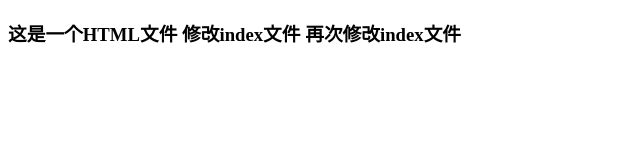
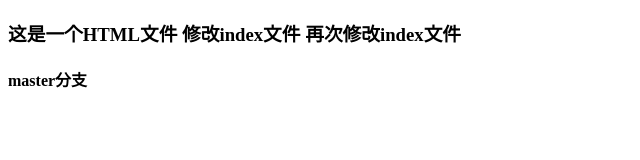
Before and after one commit to piaobodeyun/test, a plain HTML site: page index.html in a window 1280 px wide. Shown: the whole page, without its empty margins (0-640 px from the left). Drawn offline with Linux system fonts and the light colour scheme.

Commit message:
master branch

```diff
--- a/index.html
+++ b/index.html
@@ -7,6 +7,7 @@
 
 <body>
    <h3>这是一个HTML文件 修改index文件 再次修改index文件</h3>
+   <h4>master分支</h4>
 </body>
 
 </html>
```
